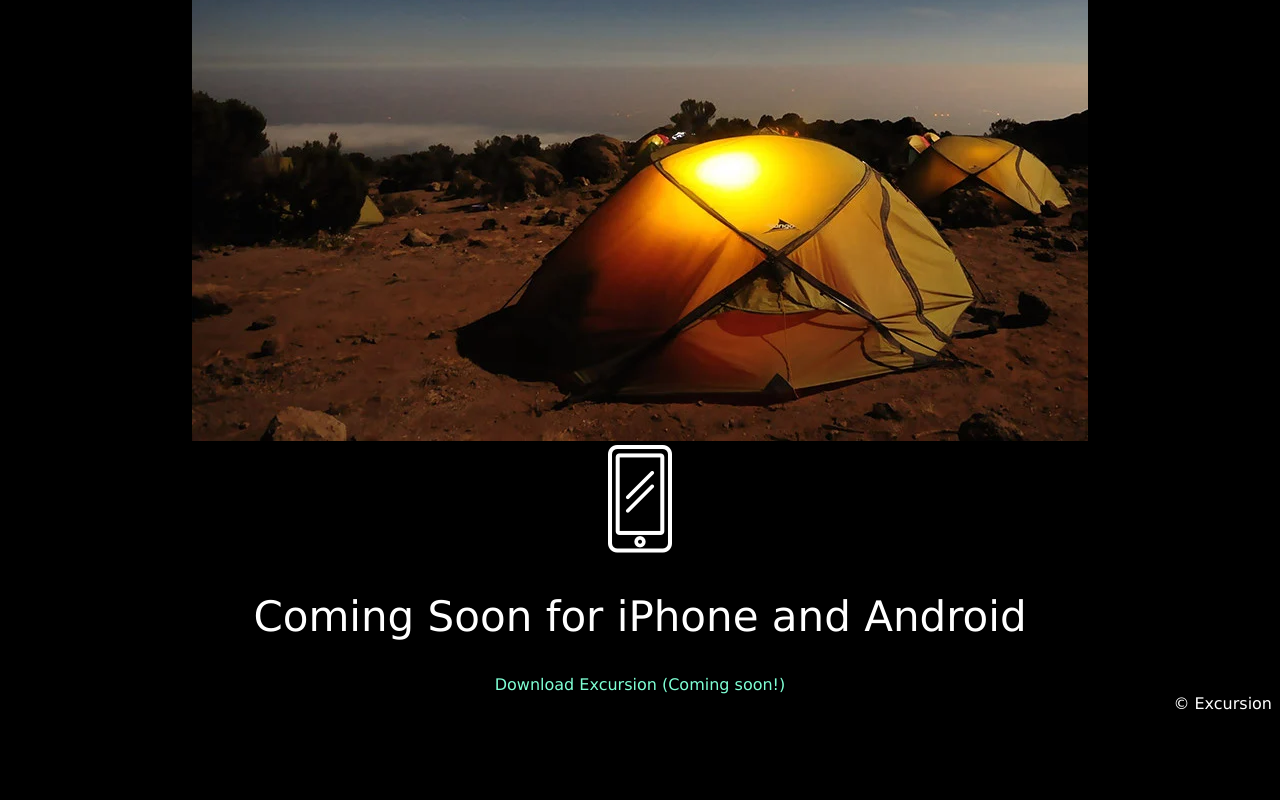
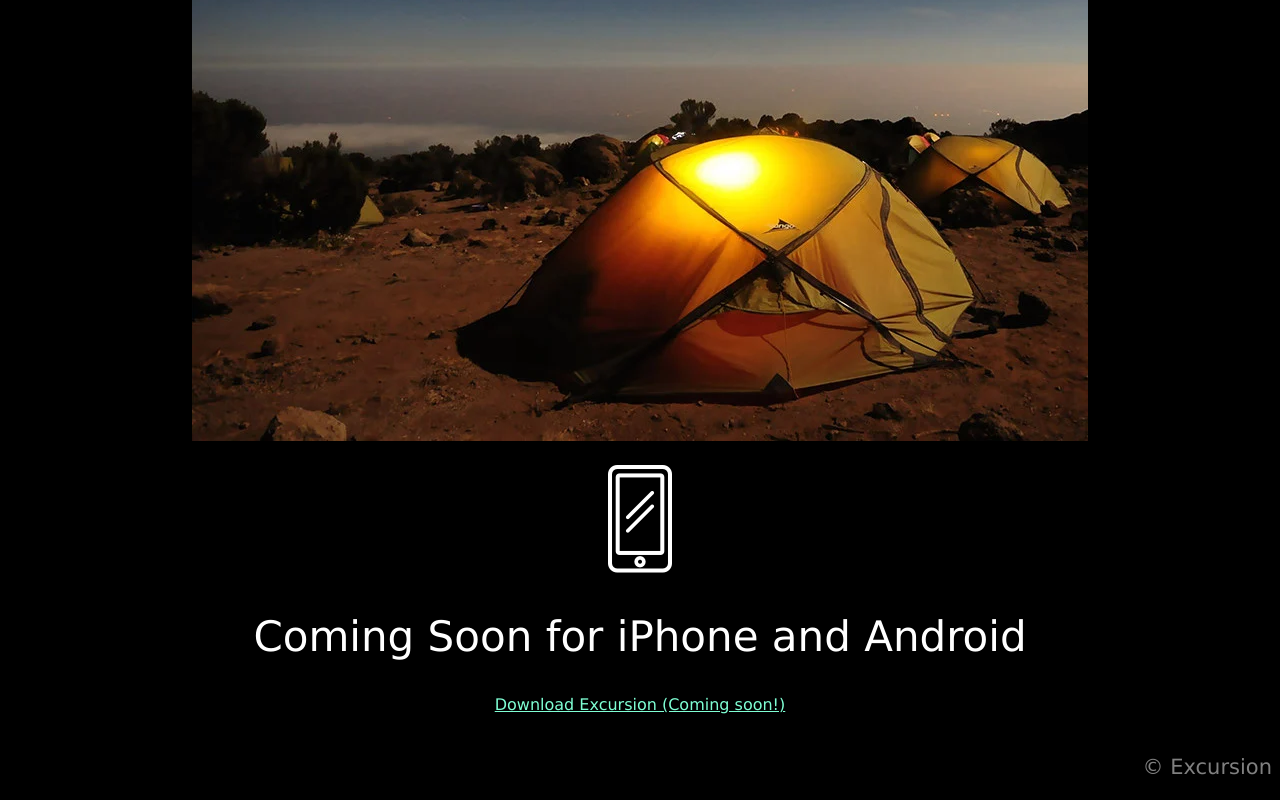
Before and after one commit to AljoschaNy/excursion, a plain HTML site: page index.html in a window 1280 px wide. Shown: the part 548-1348 px from the top of the page. Before the commit the page ends 1269 px from the top, so only its background shows below. Drawn offline with Linux system fonts and the light colour scheme.

Commit message:
Make finishing edits

```diff
--- a/index.html
+++ b/index.html
@@ -22,13 +22,15 @@
                 <img src="./resources/images/camp.jpeg" alt="tents on a camping place" />
             </section>
             <section id="compatibility">
+                <div class="whitespace"></div>
                 <img src="./resources/images/phone.png" alt="" />
                 <h2>Coming Soon for iPhone and Android</h2>
-                <a>Download Excursion (Coming soon!)</a>
+                <a href="">Download Excursion (Coming soon!)</a>
             </section>
+            <div class="whitespace"></div>
         </main>
         <footer>
-            <aside>&copy; Excursion</aside>
+            <p>&copy; Excursion</p>
         </footer>
     </body>
 </html>
--- a/resources/css/style.css
+++ b/resources/css/style.css
@@ -28,3 +28,7 @@ p {
 footer {
     text-align: right;
 }
+
+.whitespace {
+    height: 20px;
+}
```
